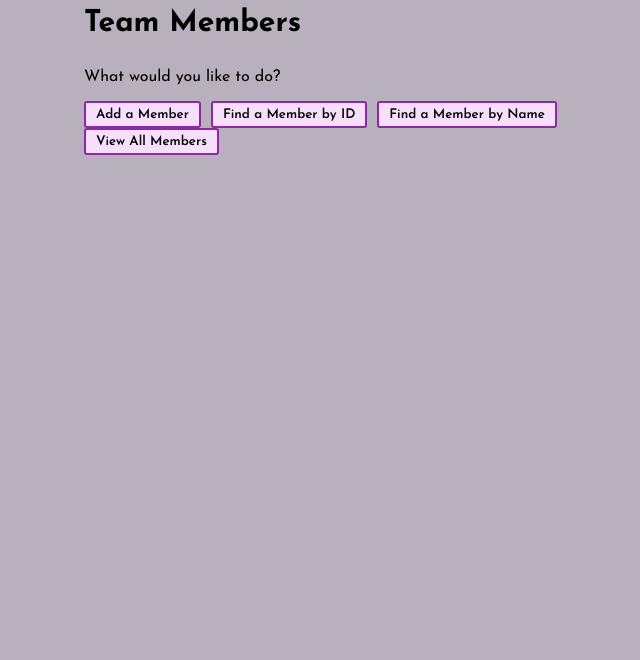
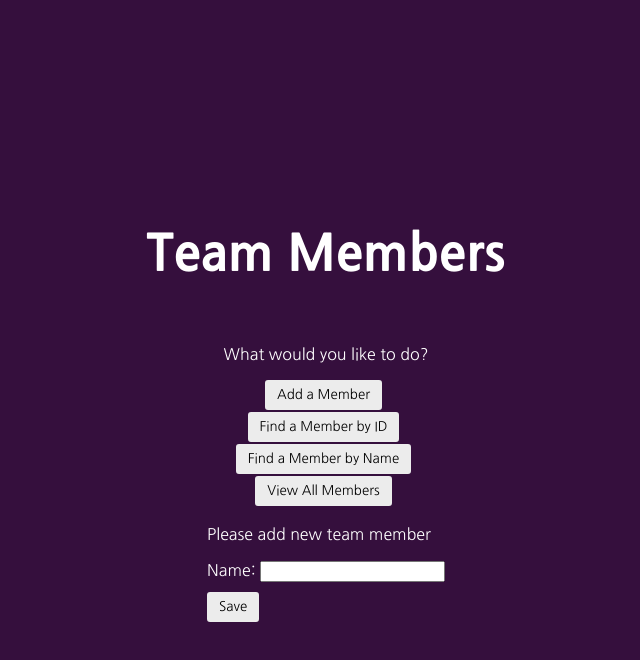
Before and after one commit to Darcieleah/TeamMembers, a plain HTML site: page TeamNamesUI/index.html in a window 1280 px wide. Both pictures are taken after a click on the button "Add a Member". Shown: the whole page, without its empty margins (314-954 px from the left). Drawn offline with Linux system fonts and the light colour scheme.

Commit message:
add flexbox layout, darker theme

```diff
--- a/TeamNamesUI/index.html
+++ b/TeamNamesUI/index.html
@@ -5,17 +5,17 @@
     <meta charset="utf-8">
     <title>Team Names</title>
     <link rel="stylesheet" type="text/css" href="https://stackpath.bootstrapcdn.com/font-awesome/4.7.0/css/font-awesome.min.css">
-    <link href="https://fonts.googleapis.com/css?family=Josefin+Sans:400,600,700&display=swap" rel="stylesheet">
+    <link href="https://fonts.googleapis.com/css?family=Nanum+Gothic:400,800&display=swap" rel="stylesheet">
 </head>
 
 <body>
     <p class="page-title">Team Members</p>
-    <p>What would you like to do?</p>
-    <button class="btn" type="button" onclick=toggleAddInput()>Add a Member</button>
-    <button class="btn" type="button" onclick=toggleFindByIDInput()>Find a Member by ID</button>
-    <button class="btn" type="button" onclick=toggleFindByNameInput()>Find a Member by Name</button>
-    <button class="btn" type="button" onclick=getNames()>View All Members</button>
-    <button class="btn hidden" type="button" id="deleteButton" onclick=deleteSelected()> Delete Selected</button>
+    <p class="page-intro">What would you like to do?</p>
+    <button class="btn menu-btn" type="button" onclick=toggleAddInput()>Add a Member</button>
+    <button class="btn menu-btn" type="button" onclick=toggleFindByIDInput()>Find a Member by ID</button>
+    <button class="btn menu-btn" type="button" onclick=toggleFindByNameInput()>Find a Member by Name</button>
+    <button class="btn menu-btn" type="button" onclick=getNames()>View All Members</button>
+    <button class="hidden btn menu-btn" type="button" id="deleteButton" onclick=deleteSelected()> Delete Selected</button>
 
     <form method="POST" id="addForm" class="hidden">
             <p>Please add new team member</p>
@@ -62,8 +62,9 @@
         <button class="btn" type="button" onclick=searchName()>Find</button>
     </div>
 </form>
+
     <div id="searchGoesHere"></div>
-    <div id="tableGoesHere"></div>
+    <div class ="wraptables" id="tableGoesHere"></div>
 </body>
 <script src="site.js" type="text/javascript"></script>
 
--- a/TeamNamesUI/site.js
+++ b/TeamNamesUI/site.js
@@ -144,10 +144,10 @@ const nameField = document.getElementById('name');
 
 
 function toggleAddInput(){
-  if (form.classList.contains('hidden')) {
-    form.classList.remove('hidden');
+  if (addForm.classList.contains('hidden')) {
+    addForm.classList.remove('hidden');
   } else {
-    form.classList.add('hidden');
+    addForm.classList.add('hidden');
   }
 }
 
@@ -221,7 +221,7 @@ function jsonIntoTable(json, classes) {
         bodyRows += '<td>' + row[colName] + '</td>';
       })
 
-      bodyRows += `<td><button class="btn" type="button" onclick = deleteName(${row.id})>Delete <i class="fa fa-trash-o" aria-hidden="true"></i></button><button class="btn" type="button" onclick = toggleUpdateInput(${row.id})>Edit <i class="fa fa-pencil-square-o" aria-hidden="true"></i></button><input type="checkbox" class="myCheck" onclick="editMembersToDelete(${row.id})"></td></tr>`;
+      bodyRows += `<td><button class="btn table-btn" type="button" onclick = deleteName(${row.id})>Delete <i class="fa fa-trash-o" aria-hidden="true"></i></button><button class="btn table-btn" type="button" onclick = toggleUpdateInput(${row.id})>Edit <i class="fa fa-pencil-square-o" aria-hidden="true"></i></button><input type="checkbox" class="myCheck" onclick="editMembersToDelete(${row.id})"></td></tr>`;
     });
 
     return '<table class="' +
--- a/TeamNamesUI/styling.css
+++ b/TeamNamesUI/styling.css
@@ -1,34 +1,42 @@
 html {
-  font-family: 'Josefin Sans', sans-serif;
+  height:100%;
+  font-family: 'Nanum Gothic', sans-serif;
   box-sizing: border-box;
-  background-color: #B8B0BC;
-  max-width: 500px;
-  margin: auto;
+  background-color:rgb(53, 15, 61);
 }
 *,*:before,*:after{
   box-sizing: inherit;
 }
-
-
+body {
+  display: flex;
+  align-items: center;
+  justify-content: center;
+  flex-direction: column;
+  height:100%;
+  color: white;
+}
 table {
     border-collapse: collapse;
-    margin-top: 10px
+    margin-top: 10px;
+    border-radius: 10px;
+    overflow: hidden;
+    width: 500px;
   }
 
 th {
-    padding: 0.5em;
+    padding-top: 20px;
+    padding-bottom: 20px;
+    padding-left: 20px;
     text-align: left;
     color: white;
-    font-weight: 700;
     background-color: #8D28A4;
+
 }
-
-    table first of {
-      border-radius: 5px;
-    }
 
   td {
     padding: 0.5em;
+    padding-left: 20px;
+    color: black;
 
   }
   button {
@@ -36,6 +44,7 @@ th {
   }
   tr {
     background-color: #FFFF;
+    width: 100%;
   }
   tr:nth-child(even) {
     background-color: #ECECEC;
@@ -52,23 +61,30 @@ form label {
   display: inline
 }
 .btn {
-  background-color: rgb(247, 222, 253);
+  background-color: #ECECEC;
   color: black;;
-  border: 2px solid #8D28A4;
+  border: 2px solid #ECECEC;
   border-radius: 3px;
   cursor: pointer;
   padding: 5px 10px;
   transition-duration: 0.3s;
-  font-family: 'Josefin Sans', sans-serif;
-  font-weight: 600;
-
+  font-family: 'Nanum Gothic', sans-serif;
 
 }
+.table-btn{
+
+  background-color: rgb(247, 222, 253);
+  border: 2px solid rgb(247, 222, 253);
+}
+.menu-btn{
+ margin-bottom: 2px;
+}
 .btn:hover {
-  background-color: #8D28A4;
+  background-color: rgb(141, 40, 164);
   color: white;
 }
 .page-title {
-  font-weight: 700;
-  font-size: 30px;
+  font-weight: 800;
+  font-size: 50px;
+
 }
```
